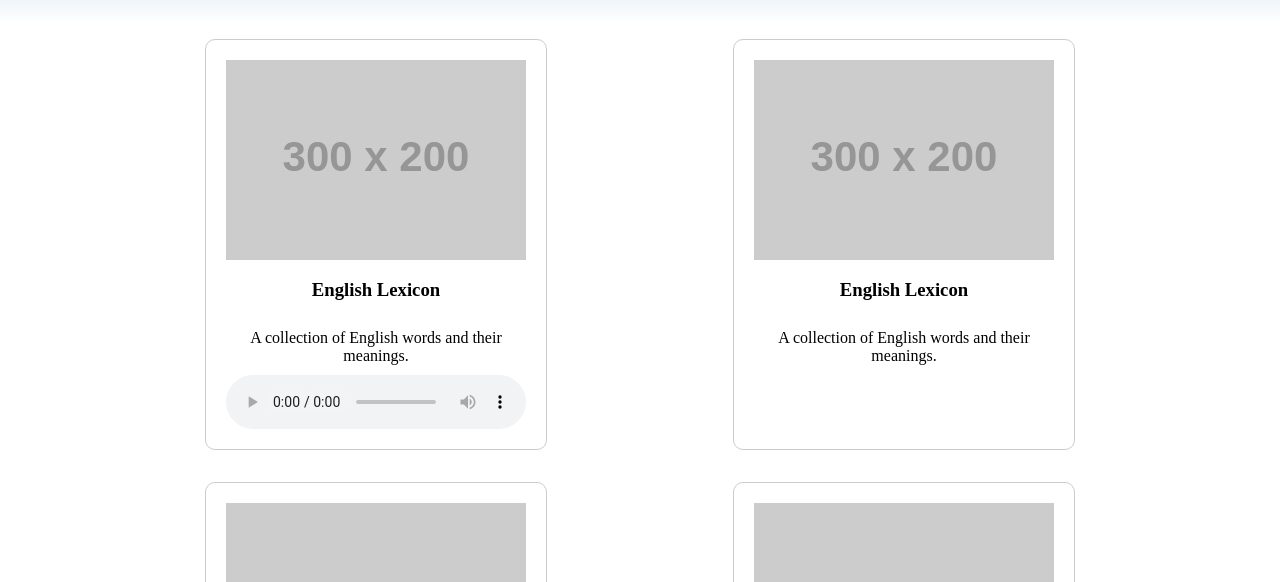
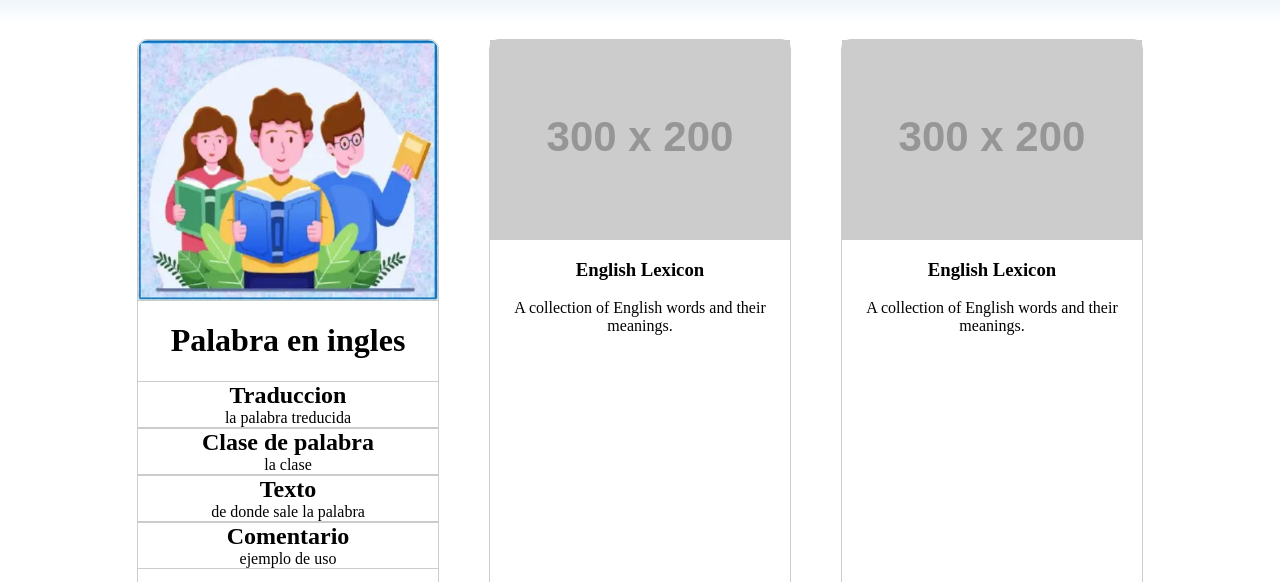
Before and after one commit to LucasExeVargas/Portfolio-Lexico, a plain HTML site: page index.html in a window 1280 px wide. Shown: the part 323-905 px from the top of the page. Drawn offline with nearby package versions, Linux system fonts and the light colour scheme; placeholder pictures from the web are drawn by us.

Commit message:
fix image and added news subtitles

```diff
--- a/css/cards.css
+++ b/css/cards.css
@@ -11,7 +11,7 @@
     display: flex;
     flex-direction: column;
     align-items: center; /* Opcional: centra el contenido horizontalmente */
-    padding: 20px;
+    padding: 0;
     border: 1px solid #ccc;
     border-radius: 10px;
     max-width: 300px;
@@ -20,9 +20,34 @@
 }
 .card p {
     margin: 0;
-    padding: 10px 0;
     text-align: center;
     word-wrap: break-word;
     word-break: break-word;
     overflow-wrap: break-word;
 }
+.audio{
+    padding: 1rem;
+}
+.text-container{
+    width: 100%;
+    display: flex;
+    flex-direction: column;
+    align-items: center;
+    border: 1px solid #ccc;
+}
+.card .img {
+    width: 100%; /* Asegura que el contenedor de la imagen tenga el mismo ancho que la tarjeta */
+    height: auto; /* Fija una altura para mantener la relación de aspecto */
+    overflow: hidden; /* Oculta cualquier contenido que exceda el contenedor */
+    display: flex;
+    justify-content: center;
+    align-items: center;
+    border-bottom: 1px solid #ccc; /* Añade un borde inferior para separar visualmente la imagen del contenido */
+}
+
+.card .img img {
+    width: 100%;
+    height: 100%;
+    object-fit: cover; /* Asegura que la imagen cubra completamente el contenedor sin deformarse */
+    border-radius: 10px 10px 0 0; /* Aplica el borde redondeado solo a las esquinas superiores */
+}
--- a/css/header.css
+++ b/css/header.css
@@ -10,9 +10,18 @@
     color: black;
     font-size: 2rem;
     margin: 1rem;
-
+}
+.title{
+    color: black;
+    margin: 0;
+}
+.text{
+    color: black;
+    margin: 0;
+    padding: 0;
 }
 .header-container {
+
     padding: 10px 0px;
 }
 .nav-container {
--- a/index.html
+++ b/index.html
@@ -21,10 +21,32 @@
 <body>
     <div class = "cards-container">
         <div class = "card">
-            <img src="https://placehold.co/300x200" alt="English Lexicon" className="rounded-lg">
-            <h3 className="text-lg font-semibold text-zinc-700 dark:text-zinc-300 mt-2">English Lexicon</h3>
-            <p className="text-sm text-zinc-600 dark:text-zinc-400">A collection of English words and their meanings.</p>
-            <audio controls> <source src="audio/hello.mp3" type="audio/mpeg"> </audio>
+            <div class="img">
+                <img src="img/portfolio.png">
+            </div>
+            <div>
+                <h1 className="text-lg font-semibold text-zinc-700 dark:text-zinc-300 mt-2">Palabra en ingles</h1>
+            </div>
+            <div class="text-container">
+                <h2 class="title">Traduccion</h2>
+                <p class="text">la palabra treducida</p>
+            </div>
+            <div class="text-container">
+                <h2 class="title">Clase de palabra</h2>
+                <p class="text">la clase</p>
+            </div>
+            <div class="text-container">
+                <h2 class="title">Texto</h2>
+                <p class="text">de donde sale la palabra</p>
+            </div>
+            <div class="text-container">
+                <h2 class="title">Comentario</h2>
+                <p class="text">ejemplo de uso</p>
+            </div>
+
+            <div class="audio">
+                <audio controls> <source src="audio/hello.mp3" type="audio/mpeg"> </audio>
+            </div>
         </div>
         <div class = "card">
             <img src="https://placehold.co/300x200" alt="English Lexicon" className="rounded-lg">
```
